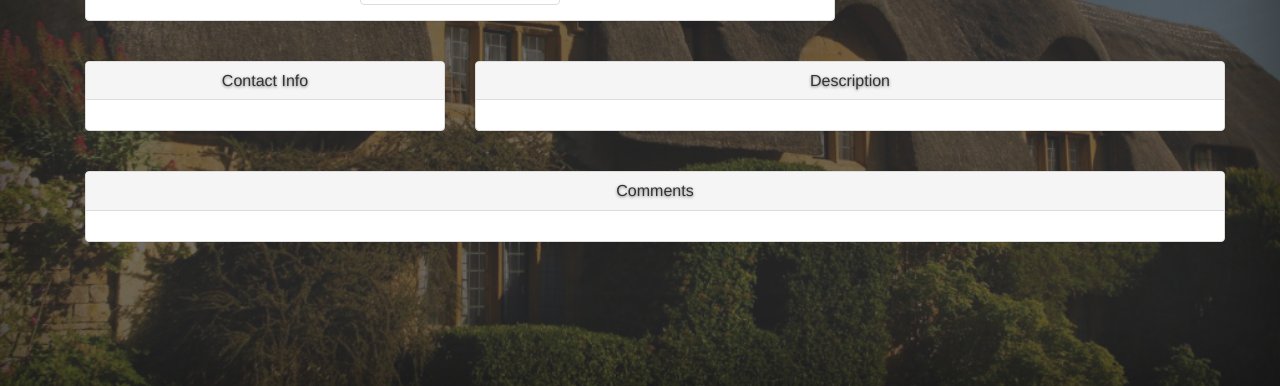
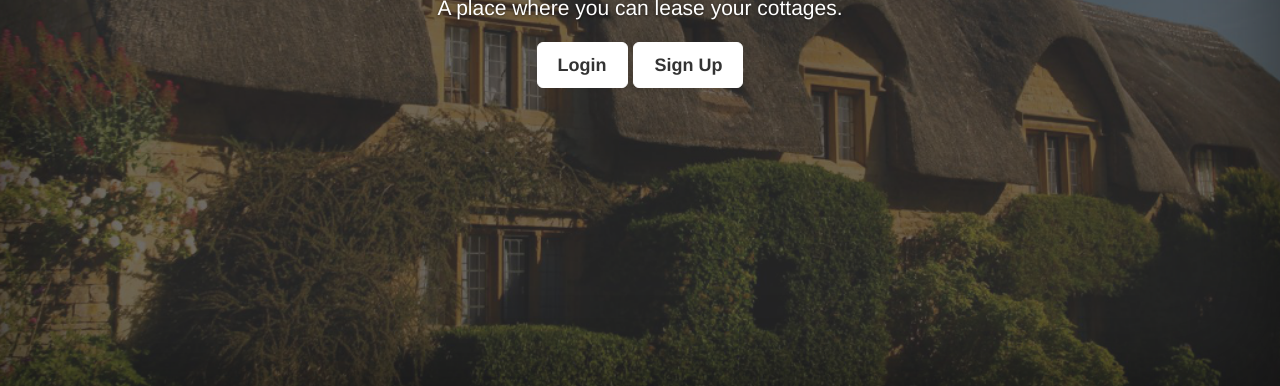
Before and after one commit to Orangehop/csc309assignment5, a website: page static/index.html in a window 1280 px wide. Shown: the part 414-800 px from the top of the page. Drawn offline with nearby package versions, Linux system fonts and the light colour scheme; some packages are replaced by stand-ins of ours.

```diff
--- a/static/index.html
+++ b/static/index.html
@@ -31,7 +31,7 @@
 
         <div class="site-wrapper-inner">
 
-            <div hidden class="cover-container" id="landingPage">
+            <div class="cover-container" id="landingPage">
                 <div class="inner cover" id="cover">
                     <h1 class="cover-heading">CottShare</h1>
                     <p class="lead">A place where you can lease your cottages.</p>
@@ -203,7 +203,7 @@
 
             </div>
 
-            <div hide class="container" id="userProfilePage">
+            <div hidden class="container" id="userProfilePage">
 
                 <div class="container">
                     <div class="row">
```
